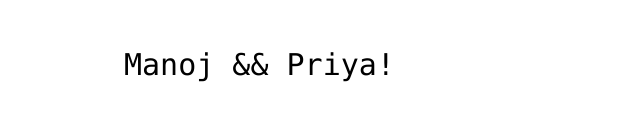
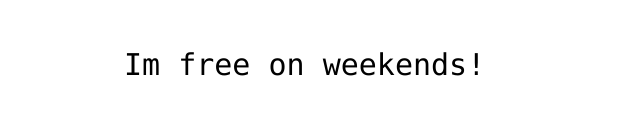
Before and after one commit to priya-yadav-github/hello-world, a plain HTML site: page index.html in a window 1280 px wide. Shown: the part 341-462 px from the top of the page, without its empty margins (316-956 px from the left). Drawn offline with Linux system fonts and the light colour scheme.

Commit message:
Update index.html

```diff
--- a/index.html
+++ b/index.html
@@ -12,7 +12,7 @@
 <img src="https://octodex.github.com/images/daftpunktocat-thomas.gif" id="octocat" alt="octocat-gif" />
 
 <!-- Change this code here by copy and pasting your template on line 15 -->
-<p>Manoj && Priya!</p>
+<p>Im free on weekends!</p>
 
 </body>
 </html>
```
